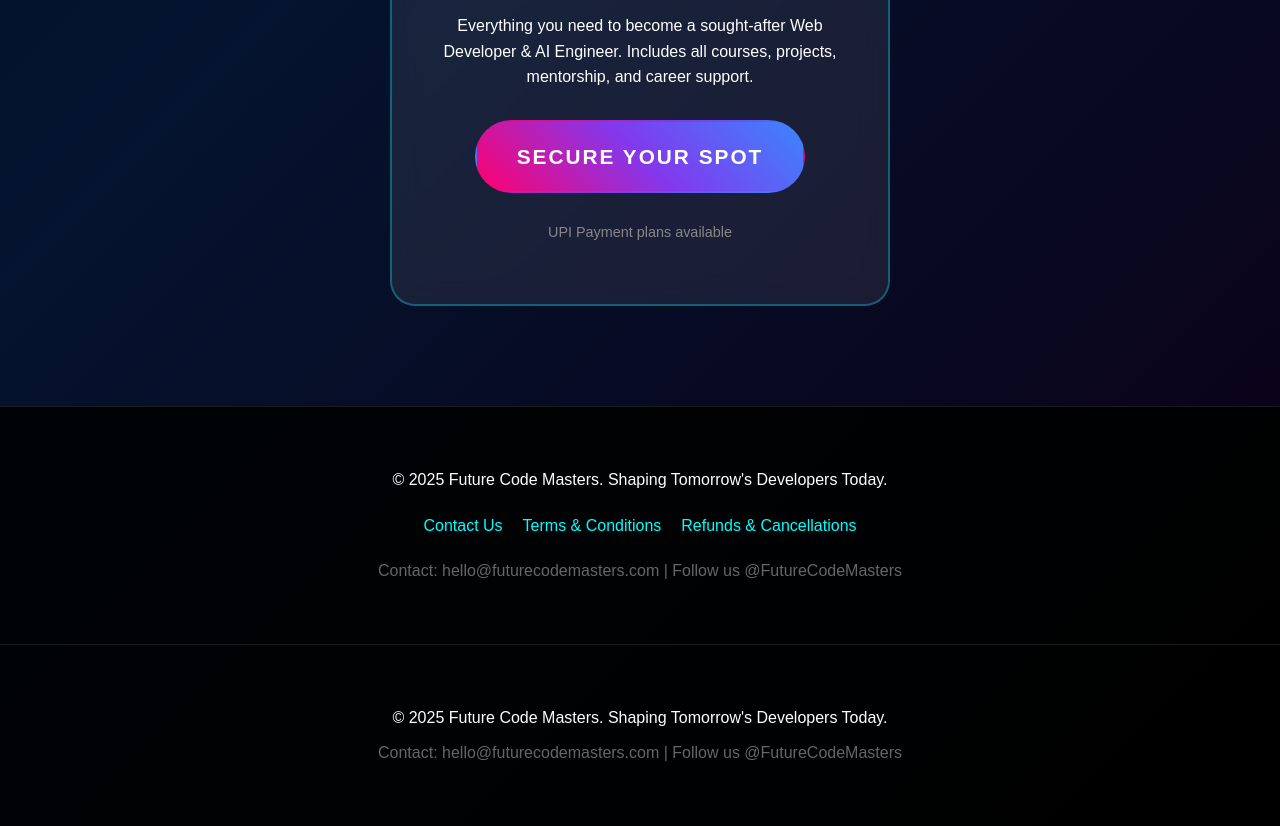
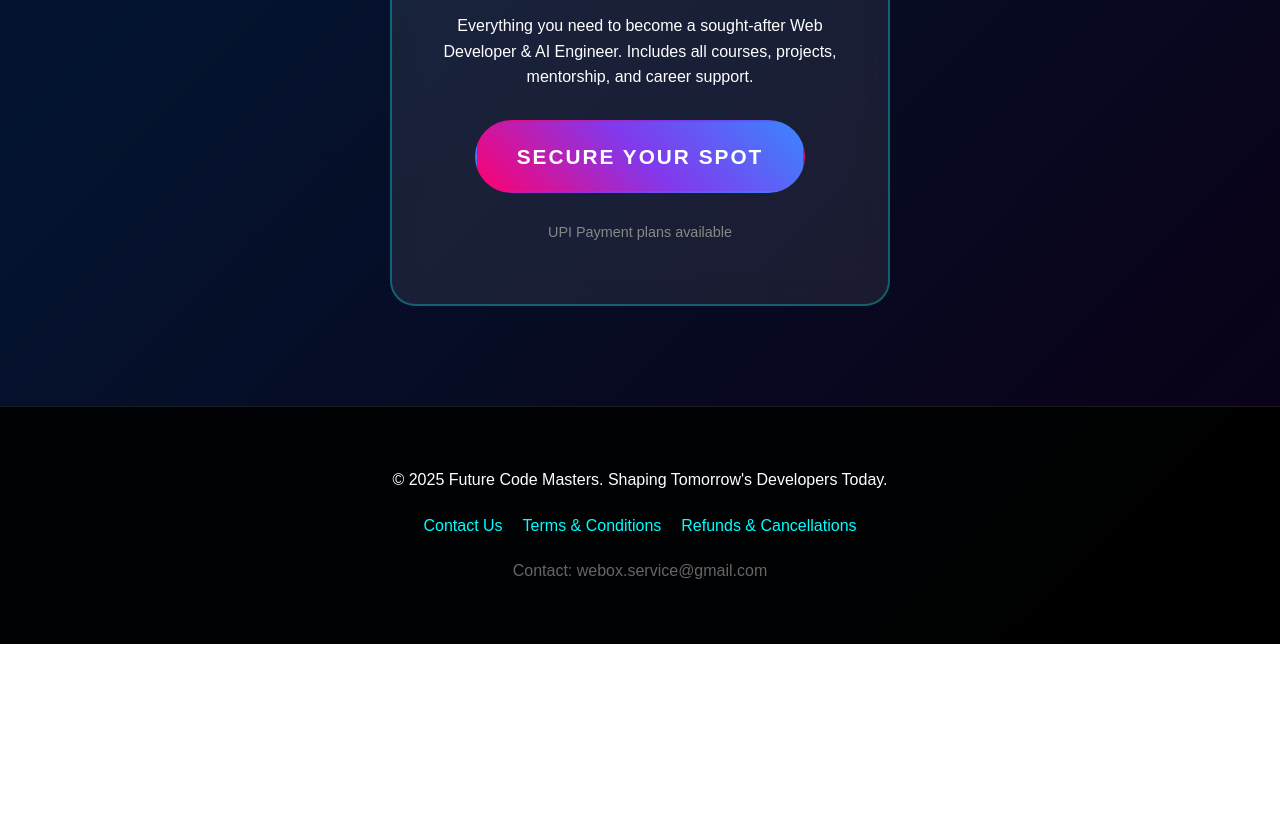
Before and after one commit to nilbite7/Web-Development-, a plain HTML site: page index.html in a window 1280 px wide. Shown: the part 5178-6004 px from the top of the page. After the commit the page ends 5822 px from the top, so only its background shows below. Drawn offline with Linux system fonts and the light colour scheme.

Commit message:
Update index.html

```diff
--- a/index.html
+++ b/index.html
@@ -819,7 +819,7 @@
             <a href="terms-conditions.html" style="color: #00ffff; text-decoration: none;">Terms & Conditions</a>
             <a href="refunds.html" style="color: #00ffff; text-decoration: none;">Refunds & Cancellations</a>
         </div>
-        <p style="margin-top: 10px; color: #666;">Contact: hello@futurecodemasters.com | Follow us @FutureCodeMasters</p>
+        <p style="margin-top: 10px; color: #666;">Contact: webox.service@gmail.com </p>
     </div>
 </footer>
 <script>
@@ -850,12 +850,7 @@
     updateCountdown();
     setInterval(updateCountdown, 1000);
 </script>
-    <footer class="footer">
-        <div class="container">
-            <p>&copy; 2025 Future Code Masters. Shaping Tomorrow's Developers Today.</p>
-            <p style="margin-top: 10px; color: #666;">Contact: hello@futurecodemasters.com | Follow us @FutureCodeMasters</p>
-        </div>
-        </footer>
+
   <!-- Proof Popup -->
   <div class="proof-notification" id="proof-notification" style="display: none;">
     <div class="proof-left">
```
